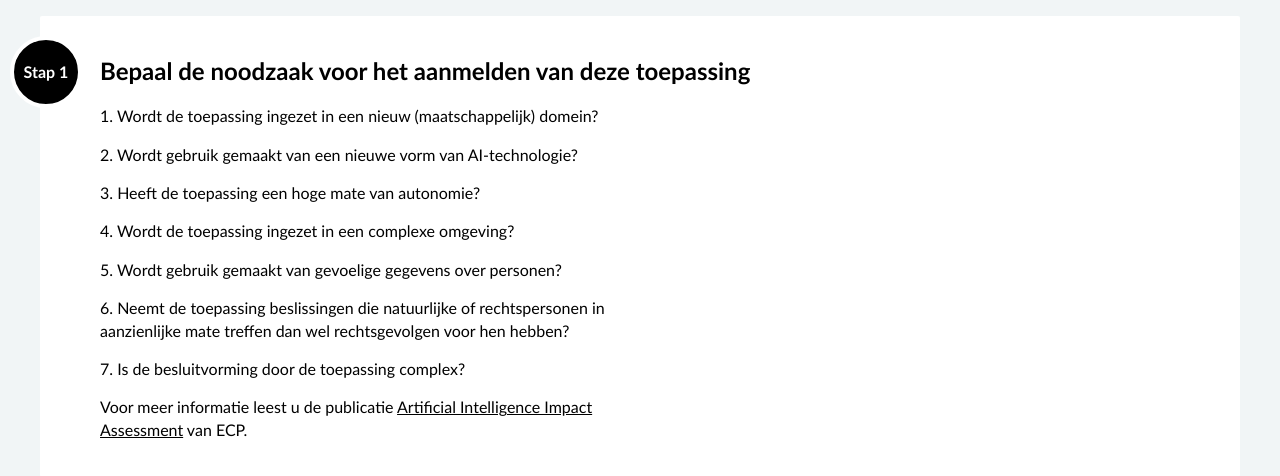
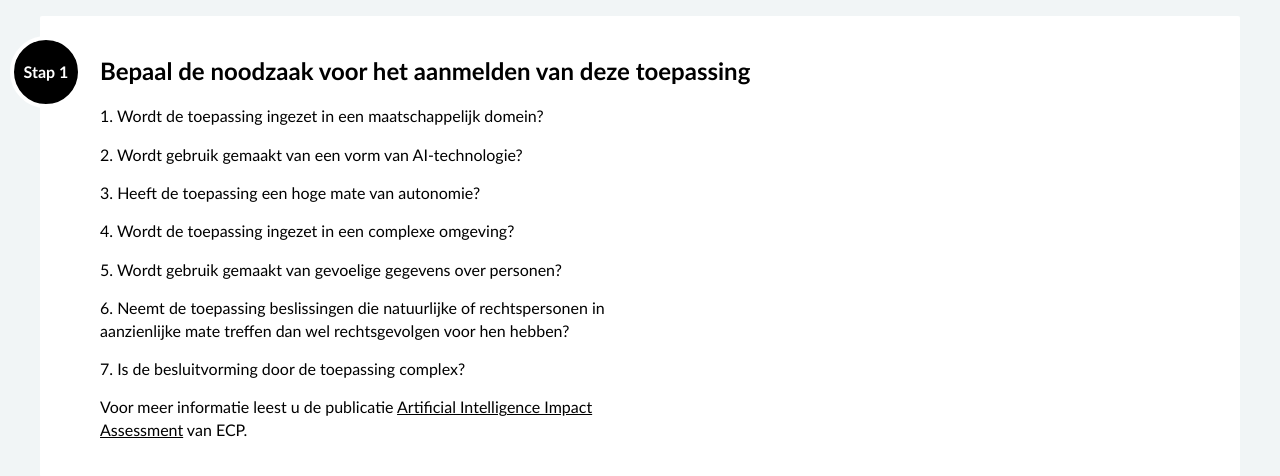
Before and after one commit to Algoritmeregister/algoritmeregister-prototype-app, a PHP site: template templates/aanmelden.twig in a window 1280 px wide. Shown: the part 213-689 px from the top of the page. Run offline with PHP 8.4, Linux system fonts and the light colour scheme; the template is opened without the code that fills it, so the values that code supplies are empty; some libraries are stand-ins or nearby versions.

Commit message:
update text

```diff
--- a/templates/aanmelden.twig
+++ b/templates/aanmelden.twig
@@ -13,8 +13,8 @@
             <section>
                 <div class="bol">Stap 1</div>
                 <h2>Bepaal de noodzaak voor het aanmelden van deze toepassing</h2>
-                <p>1. Wordt de toepassing ingezet in een nieuw (maatschappelijk) domein?</p>
-                <p>2. Wordt gebruik gemaakt van een nieuwe vorm van AI-technologie?</p>
+                <p>1. Wordt de toepassing ingezet in een maatschappelijk domein?</p>
+                <p>2. Wordt gebruik gemaakt van een vorm van AI-technologie?</p>
                 <p>3. Heeft de toepassing een hoge mate van autonomie?</p>
                 <p>4. Wordt de toepassing ingezet in een complexe omgeving?</p>
                 <p>5. Wordt gebruik gemaakt van gevoelige gegevens over personen?</p>
```
